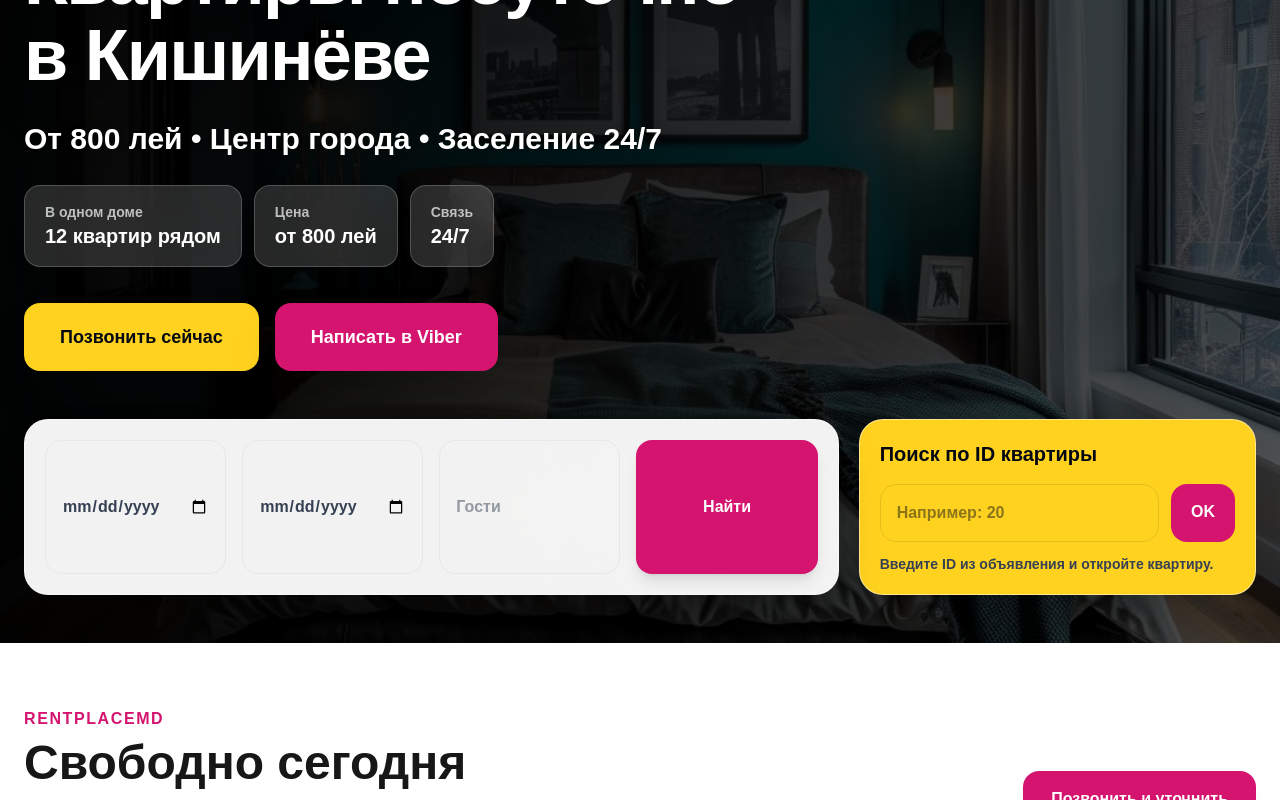
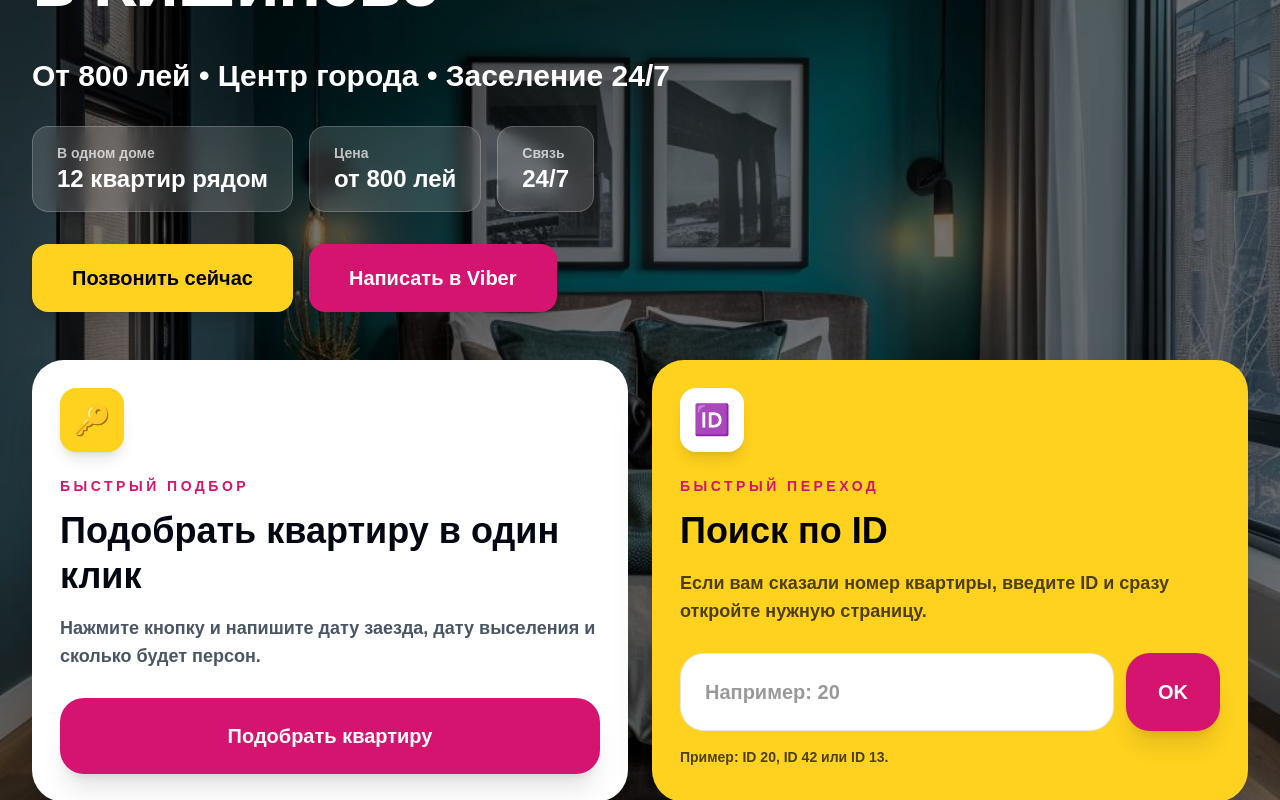
Before and after one commit to zavturandrei-glitch/rentplacemd, a Next.js app: page / in a window 1280 px wide. Shown: the part 400-1200 px from the top of the page. Built offline with nearby package versions, Linux system fonts and the light colour scheme.

Commit message:
Update hero buttons

```diff
--- a/components/Hero.tsx
+++ b/components/Hero.tsx
@@ -1,106 +1,199 @@
+"use client";
+
+import { useState } from "react";
+
 export default function Hero() {
+  const [showRequest, setShowRequest] = useState(false);
+  const [message, setMessage] = useState("");
+  const [apartmentId, setApartmentId] = useState("");
+
+  const whatsappText =
+    message.trim() ||
+    "Здравствуйте! Хочу квартиру посуточно. Дата заезда: ___ . Дата выселения: ___ . Количество персон: ___.";
+
+  const whatsappLink = `https://wa.me/37369990190?text=${encodeURIComponent(
+    whatsappText
+  )}`;
+
+  function openApartmentById() {
+    const id = apartmentId.trim();
+
+    if (id === "20") {
+      window.location.href = "/apartment/izmail88-20";
+      return;
+    }
+
+    if (id === "42") {
+      window.location.href = "/apartment/izmail88-42";
+      return;
+    }
+
+    if (id === "13") {
+      window.location.href = "/apartment/izmail88-13";
+      return;
+    }
+
+    alert("Квартира с таким ID пока не найдена. Позвоните нам, и мы подскажем.");
+  }
+
   return (
-    <section className="relative min-h-[760px] pt-32 overflow-hidden">
-      <img
-        src="/main.jpg"
-        alt="Квартиры посуточно в Кишинёве RentPlaceMD"
-        className="absolute inset-0 w-full h-full object-cover"
+    <section className="relative overflow-hidden bg-black">
+      <div
+        className="absolute inset-0 bg-cover bg-center"
+        style={{ backgroundImage: "url('/main.jpg')" }}
       />
 
-      <div className="absolute inset-0 bg-black/55"></div>
-      <div className="absolute inset-0 bg-gradient-to-r from-black/95 via-black/65 to-black/25"></div>
+      <div className="absolute inset-0 bg-black/55" />
 
-      <div className="relative z-10 max-w-7xl mx-auto px-6 pt-20 pb-12">
-        <div className="max-w-5xl text-white">
-          <h1 className="text-5xl md:text-7xl font-black leading-[1.05] tracking-tight drop-shadow-2xl">
-            Квартиры посуточно
-            <br />
-            в Кишинёве
+      <div className="relative mx-auto max-w-7xl px-4 pb-24 pt-28 sm:px-6 lg:px-8">
+        <div className="max-w-4xl">
+          <h1 className="text-5xl font-black leading-tight tracking-tight text-white sm:text-6xl lg:text-7xl">
+            Квартиры посуточно <br />в Кишинёве
           </h1>
 
-          <p className="mt-7 text-2xl md:text-3xl font-black text-white drop-shadow max-w-4xl">
+          <p className="mt-8 text-2xl font-black text-white sm:text-3xl">
             От 800 лей • Центр города • Заселение 24/7
           </p>
 
-          <div className="mt-7 flex flex-wrap gap-3">
-            <div className="bg-white/15 backdrop-blur-xl border border-white/20 rounded-2xl px-5 py-4 shadow-xl">
-              <p className="text-sm text-white/70 font-bold">В одном доме</p>
-              <p className="text-xl font-black">12 квартир рядом</p>
+          <div className="mt-8 flex flex-wrap gap-4">
+            <div className="rounded-2xl border border-white/20 bg-white/15 px-6 py-4 text-white backdrop-blur">
+              <p className="text-sm font-bold text-white/70">В одном доме</p>
+              <p className="text-2xl font-black">12 квартир рядом</p>
             </div>
 
-            <div className="bg-white/15 backdrop-blur-xl border border-white/20 rounded-2xl px-5 py-4 shadow-xl">
-              <p className="text-sm text-white/70 font-bold">Цена</p>
-              <p className="text-xl font-black">от 800 лей</p>
+            <div className="rounded-2xl border border-white/20 bg-white/15 px-6 py-4 text-white backdrop-blur">
+              <p className="text-sm font-bold text-white/70">Цена</p>
+              <p className="text-2xl font-black">от 800 лей</p>
             </div>
 
-            <div className="bg-white/15 backdrop-blur-xl border border-white/20 rounded-2xl px-5 py-4 shadow-xl">
-              <p className="text-sm text-white/70 font-bold">Связь</p>
-              <p className="text-xl font-black">24/7</p>
+            <div className="rounded-2xl border border-white/20 bg-white/15 px-6 py-4 text-white backdrop-blur">
+              <p className="text-sm font-bold text-white/70">Связь</p>
+              <p className="text-2xl font-black">24/7</p>
             </div>
           </div>
 
-          <div className="mt-9 flex flex-wrap gap-4">
+          <div className="mt-8 flex flex-col gap-4 sm:flex-row">
             <a
               href="tel:+37369990190"
-              className="bg-[#ffd21f] text-gray-950 px-9 py-5 rounded-2xl font-black text-lg shadow-2xl hover:scale-105 transition"
+              className="rounded-2xl bg-[#ffd21f] px-10 py-5 text-center text-xl font-black text-black shadow-xl transition hover:scale-105"
             >
               Позвонить сейчас
             </a>
 
             <a
               href="viber://chat?number=%2B37369990190"
-              className="bg-[#d4146f] text-white px-9 py-5 rounded-2xl font-black text-lg shadow-2xl hover:scale-105 transition"
+              className="rounded-2xl bg-[#d4146f] px-10 py-5 text-center text-xl font-black text-white shadow-xl transition hover:scale-105"
             >
               Написать в Viber
             </a>
           </div>
         </div>
 
-        <div className="mt-12 grid lg:grid-cols-3 gap-5">
-          <div className="lg:col-span-2 bg-white/95 backdrop-blur-2xl rounded-3xl shadow-2xl p-5 grid md:grid-cols-4 gap-4 border border-white/50">
-            <input
-              type="date"
-              className="border border-gray-200 rounded-2xl px-4 py-4 text-gray-700 font-bold outline-none"
-            />
+        <div className="relative z-10 mt-12 grid gap-6 lg:grid-cols-2">
+          <div className="rounded-[2rem] bg-white p-7 shadow-2xl">
+            {!showRequest ? (
+              <>
+                <div className="mb-6 flex h-16 w-16 items-center justify-center rounded-2xl bg-[#ffd21f] text-3xl shadow-lg">
+                  🔑
+                </div>
 
-            <input
-              type="date"
-              className="border border-gray-200 rounded-2xl px-4 py-4 text-gray-700 font-bold outline-none"
-            />
+                <p className="mb-3 text-sm font-black uppercase tracking-[0.25em] text-[#d4146f]">
+                  Быстрый подбор
+                </p>
 
-            <input
-              type="number"
-              placeholder="Гости"
-              className="border border-gray-200 rounded-2xl px-4 py-4 text-gray-700 font-bold outline-none"
-            />
+                <h2 className="text-3xl font-black leading-tight text-gray-950 sm:text-4xl">
+                  Подобрать квартиру в один клик
+                </h2>
 
-            <button className="bg-[#d4146f] text-white px-8 py-4 rounded-2xl font-black shadow-lg">
-              Найти
-            </button>
+                <p className="mt-4 text-lg font-semibold leading-7 text-gray-600">
+                  Нажмите кнопку и напишите дату заезда, дату выселения и
+                  сколько будет персон.
+                </p>
+
+                <button
+                  onClick={() => setShowRequest(true)}
+                  className="mt-7 w-full rounded-3xl bg-[#d4146f] px-8 py-6 text-xl font-black text-white shadow-xl transition hover:scale-105"
+                >
+                  Подобрать квартиру
+                </button>
+              </>
+            ) : (
+              <>
+                <p className="mb-3 text-sm font-black uppercase tracking-[0.25em] text-[#d4146f]">
+                  Заявка на квартиру
+                </p>
+
+                <h2 className="text-3xl font-black text-gray-950">
+                  Напишите одним текстом
+                </h2>
+
+                <p className="mt-3 text-lg font-semibold leading-7 text-gray-600">
+                  Напишите дату заезда, дату выселения и сколько персон.
+                </p>
+
+                <textarea
+                  value={message}
+                  onChange={(e) => setMessage(e.target.value)}
+                  placeholder="Например: с 20 по 23 июня, 2 взрослых..."
+                  className="mt-5 min-h-32 w-full resize-none rounded-3xl border border-gray-200 bg-gray-50 p-5 text-lg font-semibold text-gray-800 outline-none transition focus:border-[#d4146f] focus:bg-white"
+                />
+
+                <div className="mt-5 grid gap-3 sm:grid-cols-2">
+                  <a
+                    href={whatsappLink}
+                    target="_blank"
+                    className="rounded-2xl bg-[#25D366] px-6 py-5 text-center text-lg font-black text-white shadow-lg transition hover:scale-105"
+                  >
+                    Отправить в WhatsApp
+                  </a>
+
+                  <button
+                    onClick={() => setShowRequest(false)}
+                    className="rounded-2xl border border-gray-200 px-6 py-5 text-lg font-black text-gray-700"
+                  >
+                    Назад
+                  </button>
+                </div>
+              </>
+            )}
           </div>
 
-          <div className="bg-[#ffd21f] rounded-3xl shadow-2xl p-5 border border-white/50">
-            <p className="font-black text-gray-950 text-xl">
-              Поиск по ID квартиры
+          <div className="rounded-[2rem] bg-[#ffd21f] p-7 shadow-2xl">
+            <div className="mb-6 flex h-16 w-16 items-center justify-center rounded-2xl bg-white text-3xl shadow-lg">
+              🆔
+            </div>
+
+            <p className="mb-3 text-sm font-black uppercase tracking-[0.25em] text-[#d4146f]">
+              Быстрый переход
             </p>
 
-            <div className="mt-4 flex gap-3">
+            <h2 className="text-3xl font-black leading-tight text-black sm:text-4xl">
+              Поиск по ID
+            </h2>
+
+            <p className="mt-4 text-lg font-semibold leading-7 text-black/70">
+              Если вам сказали номер квартиры, введите ID и сразу откройте
+              нужную страницу.
+            </p>
+
+            <div className="mt-7 flex gap-3">
               <input
-                type="text"
+                value={apartmentId}
+                onChange={(e) => setApartmentId(e.target.value)}
                 placeholder="Например: 20"
-                className="w-full rounded-2xl px-4 py-4 border border-black/10 font-bold outline-none"
+                className="w-full rounded-3xl border border-black/10 bg-white px-6 py-6 text-xl font-black text-black outline-none placeholder:text-black/40"
               />
 
-              <a
-                href="/apartment/izmail88-20"
-                className="bg-[#d4146f] text-white px-5 py-4 rounded-2xl font-black"
+              <button
+                onClick={openApartmentById}
+                className="rounded-3xl bg-[#d4146f] px-8 py-6 text-xl font-black text-white shadow-xl transition hover:scale-105"
               >
                 OK
-              </a>
+              </button>
             </div>
 
-            <p className="mt-3 text-sm font-bold text-gray-700">
-              Введите ID из объявления и откройте квартиру.
+            <p className="mt-4 text-sm font-black text-black/70">
+              Пример: ID 20, ID 42 или ID 13.
             </p>
           </div>
         </div>
```
